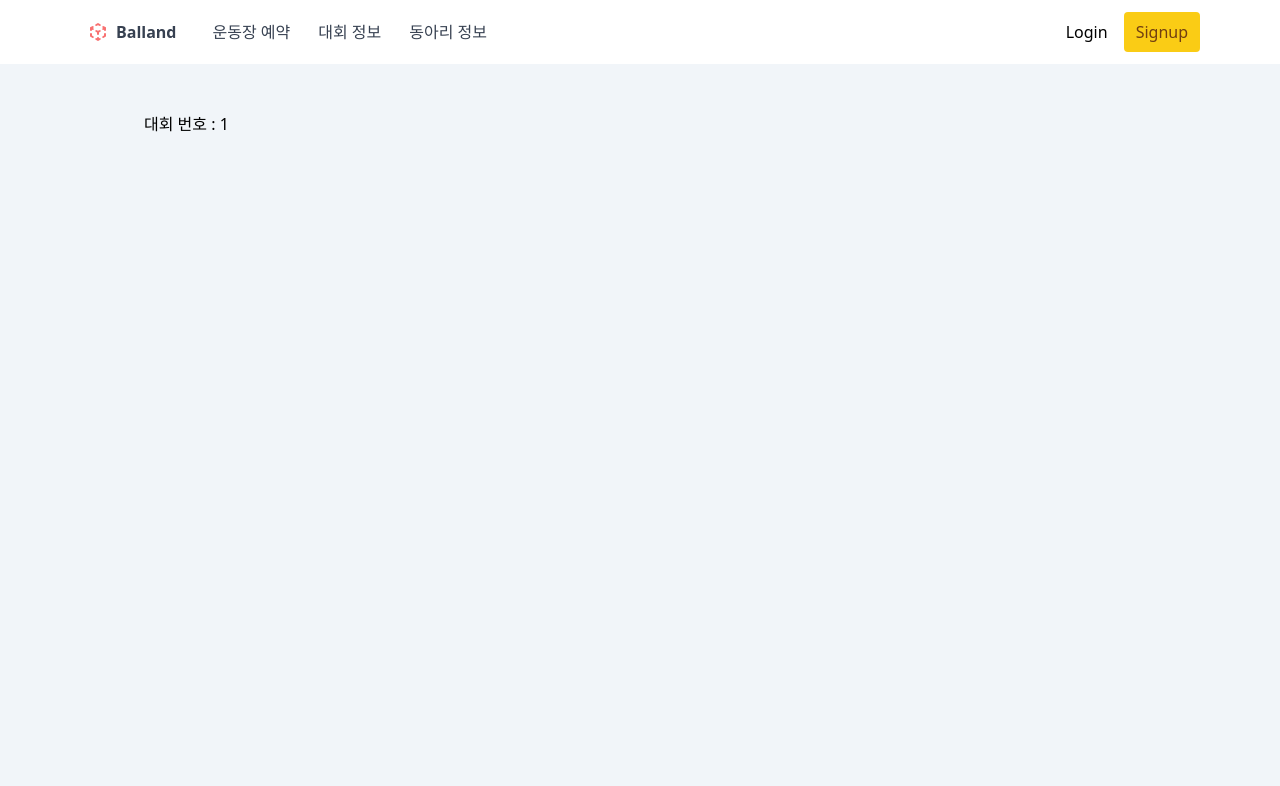
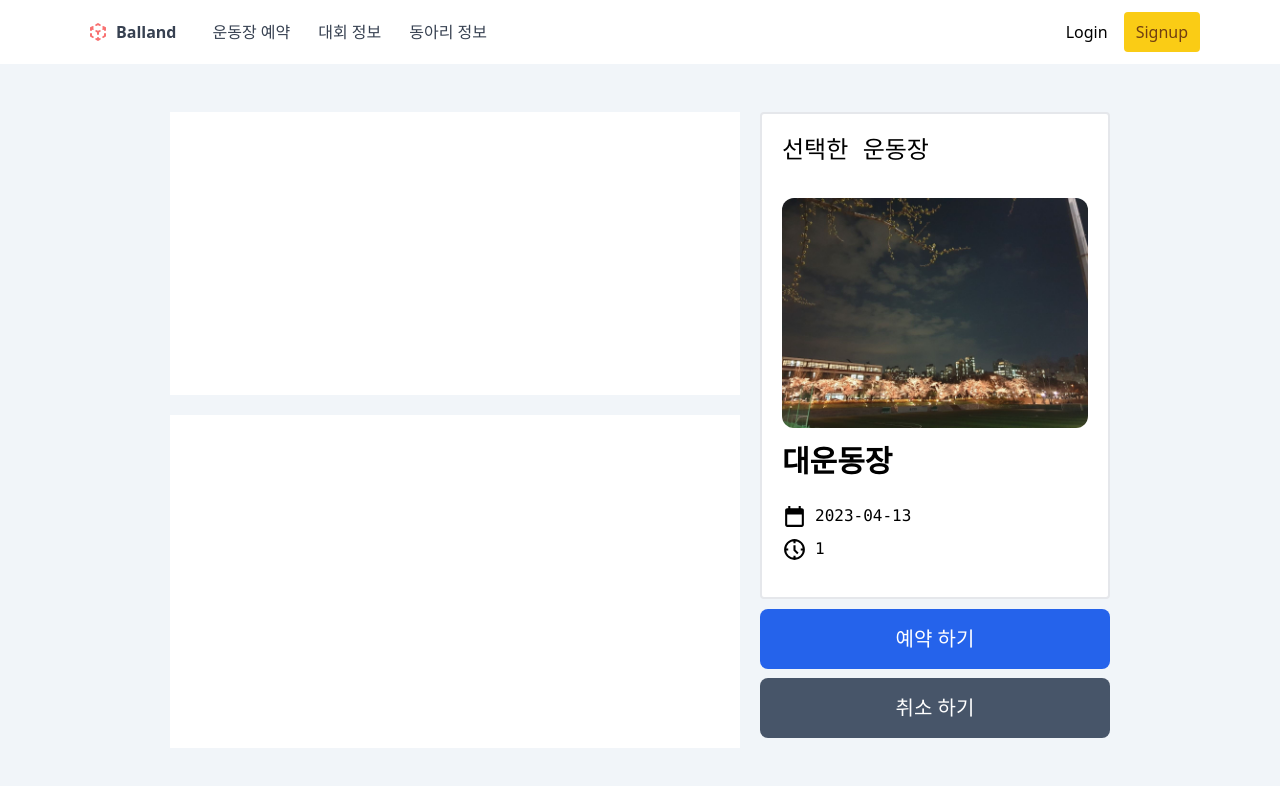
Before and after one commit to Ballandd/Balland_Web, a Next.js app in the folder balland/: page /reservation/bigground/1 in a window 1280 px wide. Shown: the top 786 px of the page. Built offline with nearby package versions, Linux system fonts and the light colour scheme; no server answers.

Commit message:
Feat: reservation Page 화면 구성

```diff
--- a/balland/components/PickFacility.tsx
+++ b/balland/components/PickFacility.tsx
@@ -9,7 +9,7 @@ export interface PickFacilityProps {
 
 const PickFacility = (props: PickFacilityProps) => {
     return (
-      <div className = "w-[350px] h-[487px] rounded border-2 bg-white">
+      <div className = "w-[350px] h-[487px] rounded border-2 bg-white ml-[20px]">
           <div className = "mt-5 ml-5 mr-5 left-9 top-5">
                     <h2 className = "font-mono text-left text-2xl">선택한 운동장</h2>
                     <img className="mt-8 rounded-xl" src={props.picture} width="100%"></img>
--- a/balland/pages/reservation/bigground/[time].js
+++ b/balland/pages/reservation/bigground/[time].js
@@ -1,13 +1,29 @@
 import React from 'react';
 import { useRouter } from 'next/router'
-
+import PickFacility from "../../../components/PickFacility"
 const Reservationtime = () => {
   const router = useRouter();
   const { time } = router.query;
 
   return (
-    <div>
-      대회 번호 : {time}
+    <div className = "grid justify-items-center">
+      <div className = "flex">
+      <div className = "grid grid-row">
+      <div className = "w-[570px] h-[283px] bg-white"></div>
+      <div className = "w-[570px] h-[333px] bg-white mt-[20px]"></div>
+      </div>
+      <div className = "grid grid-row">
+        <PickFacility
+          facilityname = "대운동장"
+          picture = "/groud.jpeg"
+          date = "2023-04-13"
+          time = {time}
+        />
+        <button className = "w-[350px] h-[60px] ml-[20px] bg-blue-600 rounded-lg text-white text-[20px]">예약 하기</button>
+        <button className = "w-[350px] h-[60px] ml-[20px] bg-slate-600 rounded-lg text-white text-[20px]">취소 하기</button>
+
+        </div>
+    </div>
     </div>
   )
 }
```
